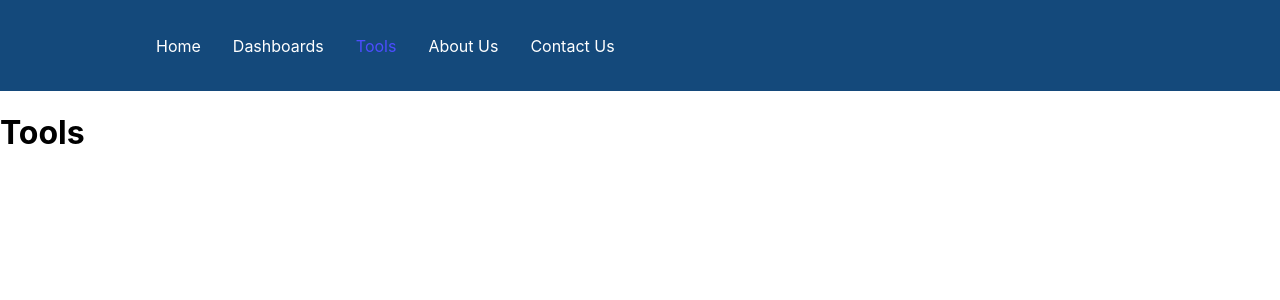
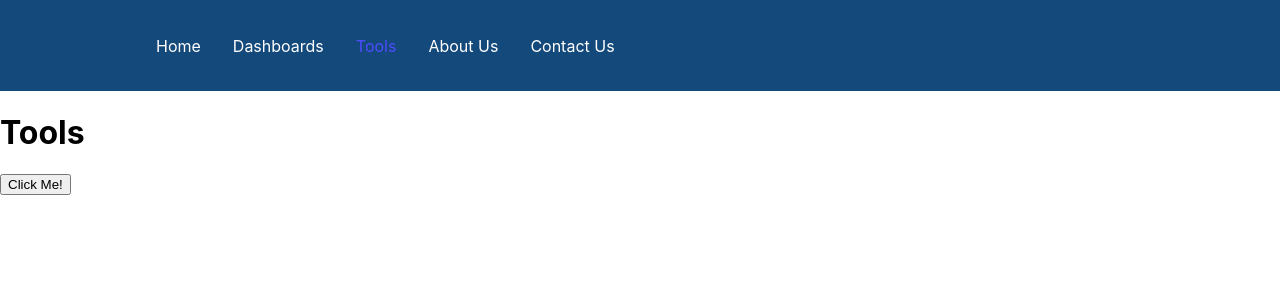
Before and after one commit to JPColling1/react_site_backup, a React (Create React App) app: page /tools in a window 1280 px wide. Shown: the top 300 px of the page. Built offline with nearby package versions, Linux system fonts and the light colour scheme.

Commit message:
added button component

```diff
--- a/package.json
+++ b/package.json
@@ -9,6 +9,7 @@
     "react": "^18.1.0",
     "react-dom": "^18.1.0",
     "react-icons": "^4.4.0",
+    "react-native": "^0.68.2",
     "react-router": "^6.3.0",
     "react-router-dom": "^6.3.0",
     "react-scripts": "5.0.1",
--- /dev/null
+++ b/src/components/Button/index.js
@@ -0,0 +1,7 @@
+import React from 'react'
+
+export default class Button extends React.Component{
+    render(){
+        return  <button type="button">Click Me!</button>
+    }
+}
--- a/src/pages/tools.js
+++ b/src/pages/tools.js
@@ -1,9 +1,11 @@
 import React from 'react';
+import Button from '../components/Button/index';
 
 const Tools = () => {
   return (
     <div>
       <h1>Tools</h1>
+      <Button />
     </div>
   );
 };
```
Also changed, not shown: 1 other file (tests, documents, lock files or other folders).
